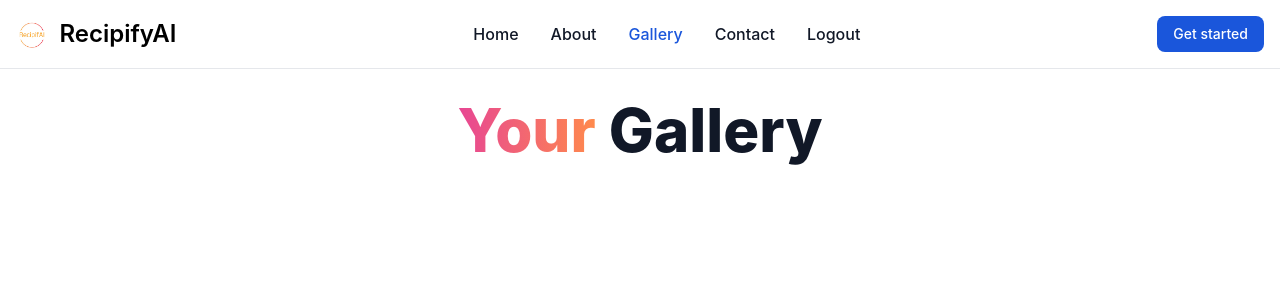
After one commit to vxshxk/recipify, a Django app: page /gallery/ in a window 1280 px wide. The commit adds this page. Shown: the top 300 px of the page. Run offline with Django 4.2, Linux system fonts and the light colour scheme; the visitor is signed in with stand-in values (Sample User, id 1); data that the repository does not hold is empty; some libraries are stand-ins or nearby versions.

Commit message:
Add basic image upload support

```diff
--- /dev/null
+++ b/recipify/recipify/admin.py
@@ -0,0 +1,4 @@
+from django.contrib import admin
+from .models import FoodImage
+
+admin.site.register(FoodImage)
--- a/recipify/recipify/forms.py
+++ b/recipify/recipify/forms.py
@@ -1,6 +1,7 @@
 from django import forms
 from django.contrib.auth.forms import UserCreationForm
 from django.contrib.auth.models import User
+from .models import FoodImage
 
 class SignupForm(UserCreationForm):
     class Meta:
@@ -14,3 +15,8 @@ class SignupForm(UserCreationForm):
 class LoginForm(forms.Form):
     username = forms.CharField()
     password = forms.CharField(widget=forms.PasswordInput)
+
+class UploadFileForm(forms.ModelForm):
+    class Meta:
+        model = FoodImage
+        fields = ['image']
--- a/recipify/recipify/models.py
+++ b/recipify/recipify/models.py
@@ -1 +1,5 @@
 from django.db import models
+
+
+class FoodImage(models.Model):
+    image = models.ImageField(upload_to='images/')
--- a/recipify/recipify/settings.py
+++ b/recipify/recipify/settings.py
@@ -127,7 +127,7 @@ STATIC_URL = 'static/'
 STATICFILES_DIRS = [BASE_DIR / "static"]
 STATIC_ROOT = os.path.join(BASE_DIR, "static2")
 
-MEDIA_URL = "media/"
+MEDIA_URL = "/media/"
 MEDIA_ROOT = os.path.join(BASE_DIR, "media")
 
 # Default primary key field type
--- /dev/null
+++ b/recipify/recipify/templates/gallery.html
@@ -0,0 +1,61 @@
+<!DOCTYPE html>
+{% load static %}
+<head>
+    <title>Gallery</title>
+    {% block style %}
+        <link href="https://cdnjs.cloudflare.com/ajax/libs/flowbite/2.3.0/flowbite.min.css" rel="stylesheet" />
+        <link rel="stylesheet" href="{% static 'css/gallery.css' %}">
+    {% endblock %}
+</head>
+<div class="heading">
+    <h1 class="mb-4 text-3xl font-extrabold text-gray-900 dark:text-white md:text-5xl lg:text-6xl"><span class="text-transparent bg-clip-text bg-gradient-to-r from-pink-500 to-orange-400">Your</span> Gallery</h1>
+</div>
+<div class="navbar-container">
+    <nav class="bg-white dark:bg-gray-900 fixed w-full z-20 top-0 start-0 border-b border-gray-200 dark:border-gray-600">
+        <div class="max-w-screen-xl flex flex-wrap items-center justify-between mx-auto p-4">
+        <a href="#" class="flex items-center space-x-3 rtl:space-x-reverse">
+            <img src="{% static 'img/logo.jpeg' %}" class="h-8" alt="RecipifyAI Logo">
+            <span class="self-center text-2xl font-semibold whitespace-nowrap dark:text-white">RecipifyAI</span>
+        </a>
+        <div class="flex md:order-2 space-x-3 md:space-x-0 rtl:space-x-reverse">
+            <button type="button" id="get-started-btn" class="text-white bg-blue-700 hover:bg-blue-800 focus:ring-4 focus:outline-none focus:ring-blue-300 font-medium rounded-lg text-sm px-4 py-2 text-center dark:bg-blue-600 dark:hover:bg-blue-700 dark:focus:ring-blue-800">Get started</button>
+        </button>
+        </div>
+        <div class="items-center justify-between hidden w-full md:flex md:w-auto md:order-1" id="navbar-sticky">
+        <ul class="flex flex-col p-4 md:p-0 mt-4 font-medium border border-gray-100 rounded-lg bg-gray-50 md:space-x-8 rtl:space-x-reverse md:flex-row md:mt-0 md:border-0 md:bg-white dark:bg-gray-800 md:dark:bg-gray-900 dark:border-gray-700">
+            <li>
+            <a href="{% url 'home' %}" class="block py-2 px-3 text-gray-900 rounded hover:bg-gray-100 md:hover:bg-transparent md:hover:text-blue-700 md:p-0 md:dark:hover:text-blue-500 dark:text-white dark:hover:bg-gray-700 dark:hover:text-white md:dark:hover:bg-transparent dark:border-gray-700">Home</a>
+            </li>
+            <li>
+            <a href="#" class="block py-2 px-3 text-gray-900 rounded hover:bg-gray-100 md:hover:bg-transparent md:hover:text-blue-700 md:p-0 md:dark:hover:text-blue-500 dark:text-white dark:hover:bg-gray-700 dark:hover:text-white md:dark:hover:bg-transparent dark:border-gray-700">About</a>
+            </li>
+            <li>
+            <a href="{% url 'gallery' %}" class="block py-2 px-3 text-white bg-blue-700 rounded md:bg-transparent md:text-blue-700 md:p-0 md:dark:text-blue-500" aria-current="page">Gallery</a>
+            </li>
+            <li>
+            <a href="#" class="block py-2 px-3 text-gray-900 rounded hover:bg-gray-100 md:hover:bg-transparent md:hover:text-blue-700 md:p-0 md:dark:hover:text-blue-500 dark:text-white dark:hover:bg-gray-700 dark:hover:text-white md:dark:hover:bg-transparent dark:border-gray-700">Contact</a>
+            </li>
+            {% if request.user.is_authenticated %}
+            <li>
+                <a href="{% url 'logout' %}" class="block py-2 px-3 text-gray-900 rounded hover:bg-gray-100 md:hover:bg-transparent md:hover:text-blue-700 md:p-0 md:dark:hover:text-blue-500 dark:text-white dark:hover:bg-gray-700 dark:hover:text-white md:dark:hover:bg-transparent dark:border-gray-700">Logout</a>
+            </li>
+            {% else %}
+            <li>
+                <a href="{% url 'login' %}" class="block py-2 px-3 text-gray-900 rounded hover:bg-gray-100 md:hover:bg-transparent md:hover:text-blue-700 md:p-0 md:dark:hover:text-blue-500 dark:text-white dark:hover:bg-gray-700 dark:hover:text-white md:dark:hover:bg-transparent dark:border-gray-700">Login</a>
+            </li>
+            {% endif %}
+        </ul>
+        </div>
+        </div>
+    </nav>
+
+</div>
+<div class="image-gallery">
+    <div class="grid grid-cols-2 md:grid-cols-3 gap-5">
+        {% for image in images %}
+        <div>
+            <img class="h-auto max-w-full rounded-lg" src="{{ image.image.url }}" alt="Gallery image" />
+        </div>
+        {% endfor %}
+    </div>
+</div>
--- a/recipify/recipify/urls.py
+++ b/recipify/recipify/urls.py
@@ -16,6 +16,9 @@ Including another URLconf
 """
 from django.contrib import admin
 from django.urls import path
+from django.conf import settings
+from django.conf.urls.static import static
+
 
 from . import views
 
@@ -25,4 +28,9 @@ urlpatterns = [
     path("login/", views.loginPage, name="login"),
     path("register/", views.registerPage, name="register"),
     path("logout/", views.logoutPage, name="logout"),
+    path("gallery/", views.gallery, name="gallery"),
 ]
+
+
+if settings.DEBUG:
+    urlpatterns += static(settings.MEDIA_URL, document_root=settings.MEDIA_ROOT)
--- a/recipify/recipify/views.py
+++ b/recipify/recipify/views.py
@@ -1,12 +1,35 @@
 from django.shortcuts import render
 from django.shortcuts import HttpResponse, redirect
-from .forms import SignupForm, LoginForm
+from .forms import SignupForm, LoginForm, UploadFileForm
+from .models import FoodImage
 from django.contrib.auth import authenticate, login, logout
 from django.contrib.auth.decorators import login_required
 
 @login_required
 def index(request):
-    return render(request, 'index.html')
+    if request.method == 'POST':
+        form = UploadFileForm(request.POST, request.FILES)
+        if form.is_valid():
+            form.save()
+            return redirect('home')
+        else:
+            form = UploadFileForm()
+
+    images = FoodImage.objects.all()
+    form = UploadFileForm()
+    context = {
+        'form': form,
+        'images': images,
+    }
+    return render(request, 'index.html', context)
+
+@login_required
+def gallery(request):
+    images = FoodImage.objects.all()
+    context = {
+        'images': images,
+    }
+    return render(request, 'gallery.html', context)
 
 
 def loginPage(request):
--- /dev/null
+++ b/recipify/static/css/gallery.css
@@ -0,0 +1,4 @@
+.heading {
+    margin-top: 100px;
+    text-align: center;
+}
```
Also changed, not shown: recipify/recipify/templates/index.html (+6 -3 lines), recipify/recipify/migrations/0001_initial.py (added), recipify/recipify/migrations/__init__.py (added), 1 other file.
